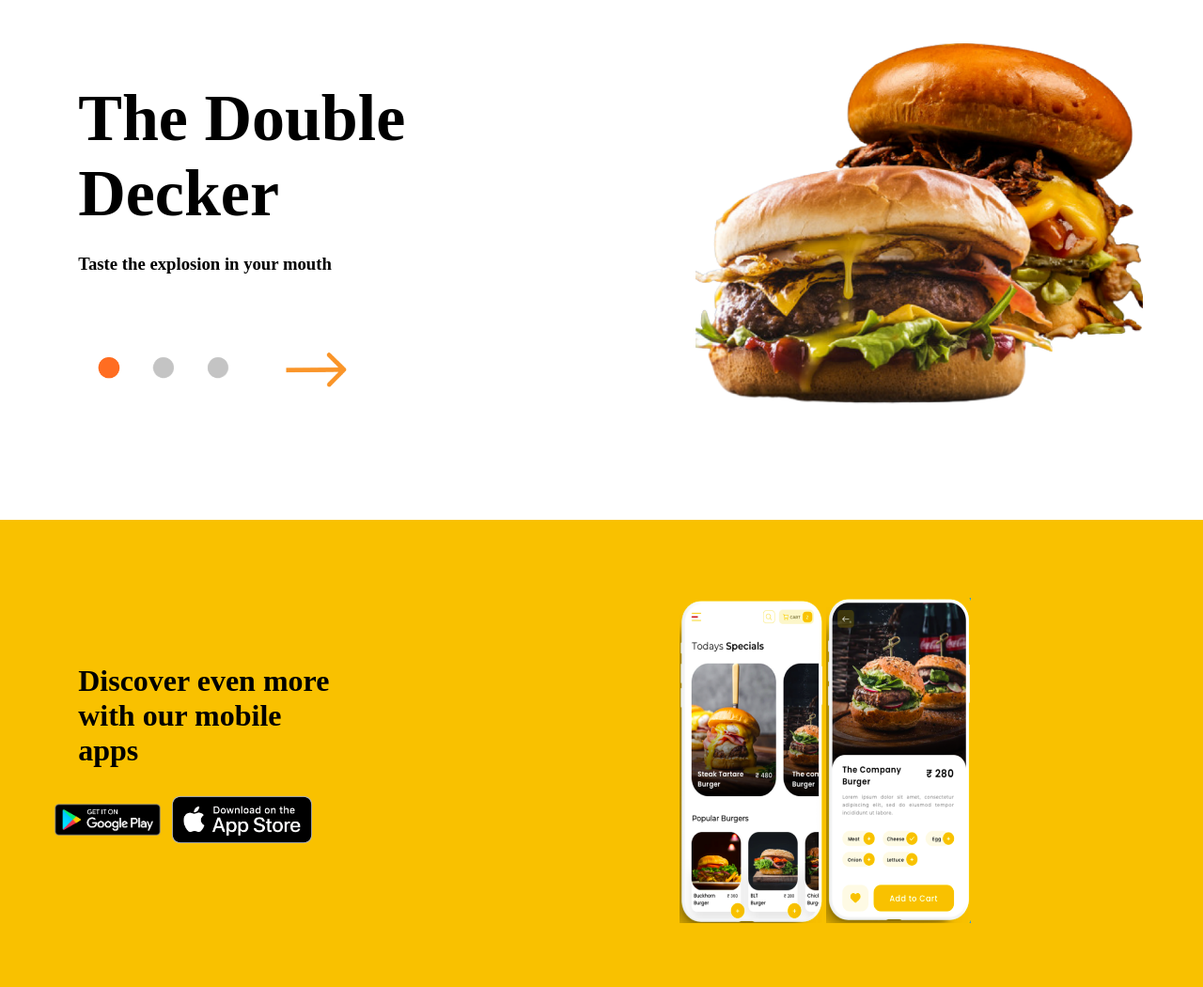
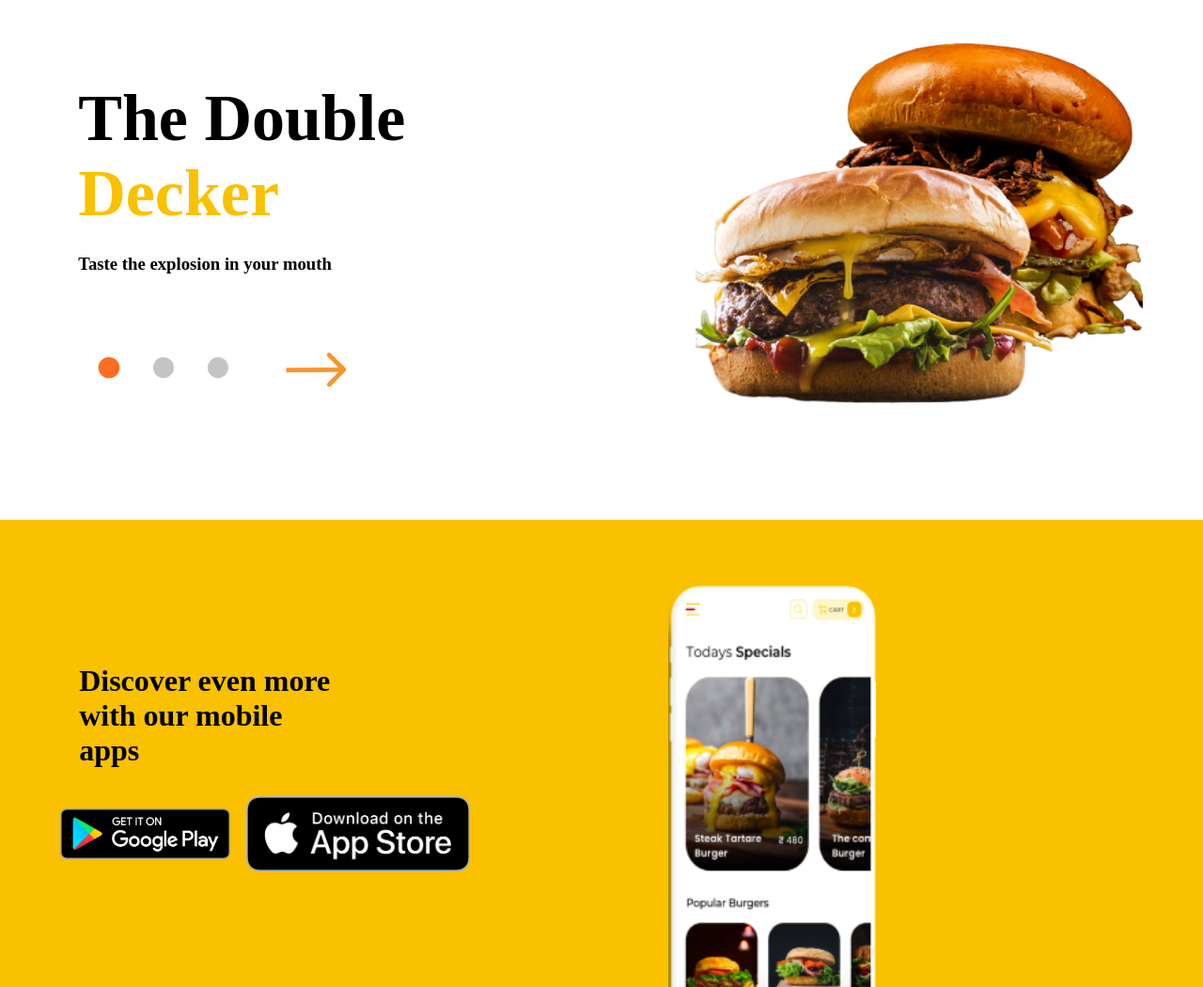
Before and after one commit to robinadoro/Week-1-Independent-Project-Burger-Palac, a plain HTML site: page index.html in a window 1280 px wide. Shown: the part 2355-3405 px from the top of the page at 94% size. Drawn offline with Linux system fonts and the light colour scheme.

Commit message:
This commit will make changes to playstore icons

```diff
--- a/index.css
+++ b/index.css
@@ -173,7 +173,7 @@
 }
 
 #play_store_advert{
-    height:550px;
+    height:750px;
     display: flex;
     background-color: #F9C100;
 }
@@ -256,16 +256,28 @@
     left: 50px;
 }
 .playstore_icons img{
-  height: 50px;
+  height: 80px;
 
 }
+#discover_text{
+  text-align: left;
+  margin: 1px;
+}
 .discover{
-
   background-size:90px 30px;
   width:400px;
-  margin-left:0px;
+  margin-left:1px;
   height:400px;
 
   justify-content: left;
   padding: 70px 0;
 }
+span{
+  color: #F9C100;
+}
+.app_image img{
+  height: 500px;
+  padding: 70px;
+  position: right;
+  right: 50px;
+}
--- a/index.html
+++ b/index.html
@@ -168,7 +168,7 @@
     <div id="double_decker">
       <div id="double_decker_phrases">
         <div id="double_decker_text_icons">
-          <h1>The Double Decker</h1>
+          <h1>The Double <br> <span>Decker</span> </h1>
           <h3>Taste the explosion in your mouth</h3>
           <div id="double_decker_icons">
             <img src="./imgs/ellipsis.png" alt="ellipsis" />
@@ -193,7 +193,7 @@
     </div>
     <div id="play_store_advert">
       <div class="discover">
-        <div style="margin: 13% 13% 0 13%">
+        <div id="discover_text" style="margin: 13% 13% 0 13%">
           <h1>Discover even more <br> with our mobile <br> apps</h1>
         </div>
         <div class="playstore_icons">
@@ -202,7 +202,7 @@
         </div>
       </div>
       <div>
-        <div style="margin: 13% 13% 0 13%">
+        <div class="app_image" >
           <img src="./imgs/mobile1.png" alt="mobile1" />
           <img src="./imgs/mobile2.png" alt="mobile2" />
         </div>
```
